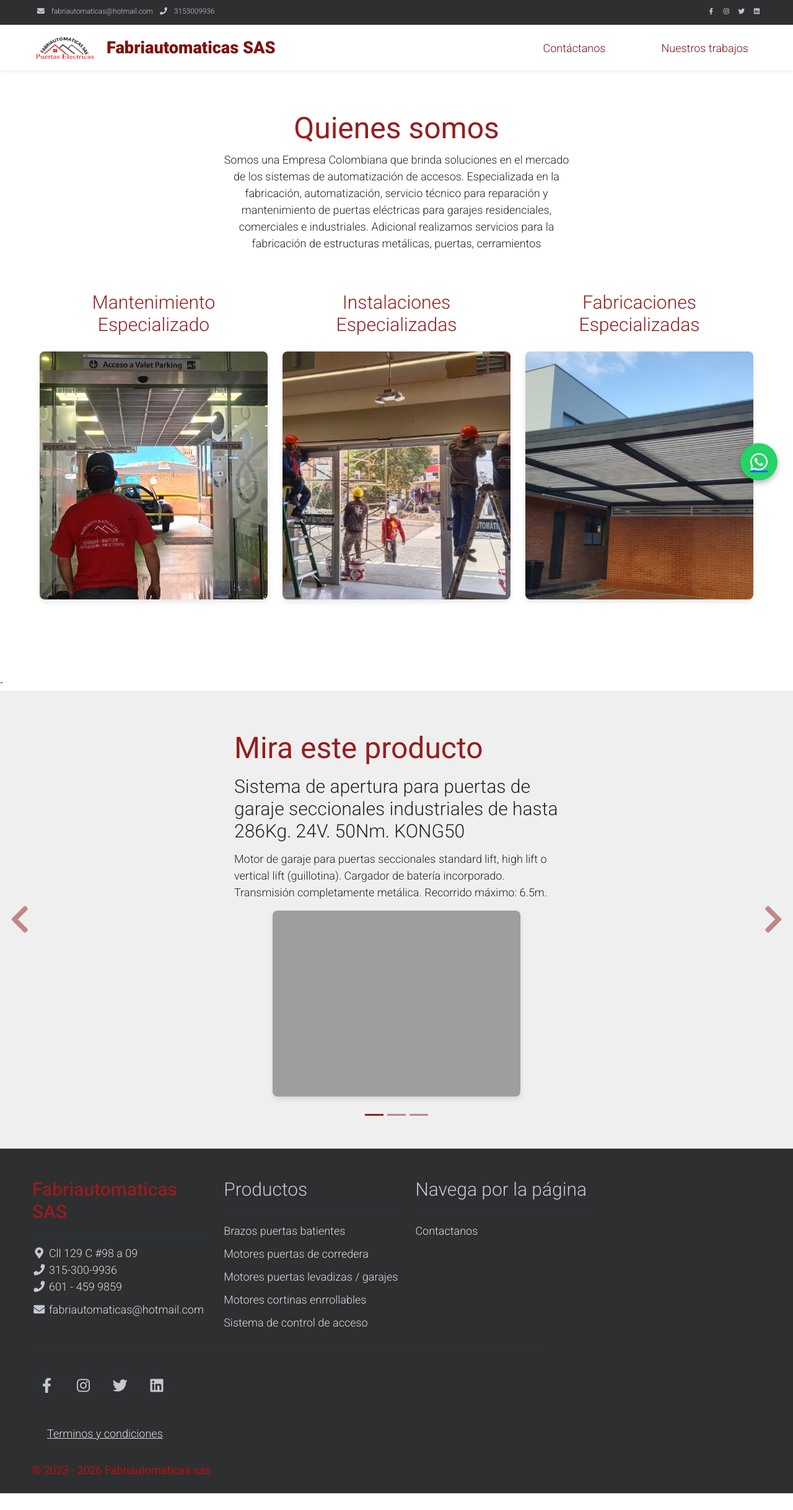
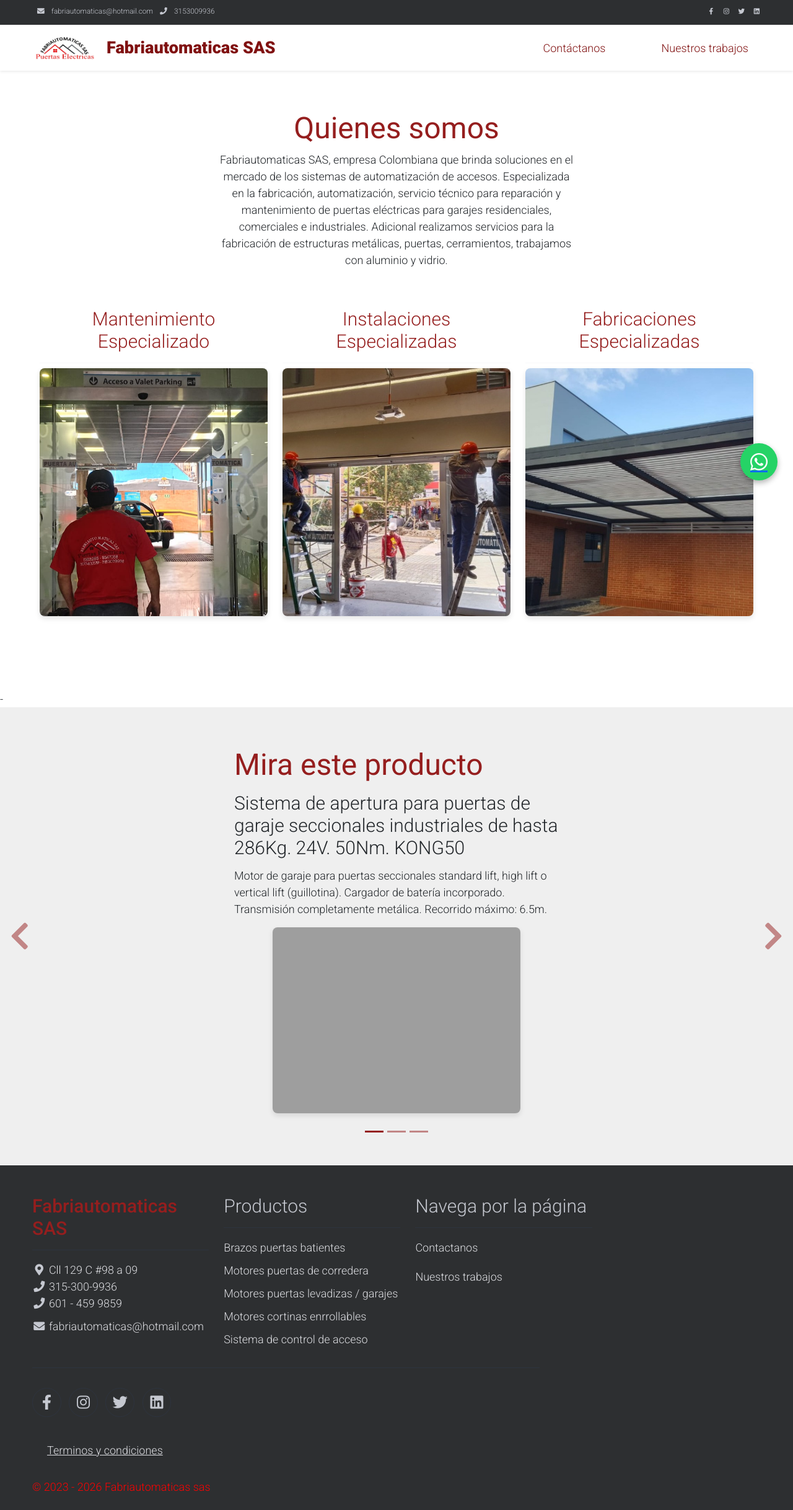
Before and after one commit to RonaldHernandezOficial/proyectoEmpresa, a Flask app: page / in a window 1280 px wide. Shown: the whole page at 62% size. Before the commit the page ends 2409 px from the top, so only its background shows below. Run offline with Flask 3, Linux system fonts and the light colour scheme; some libraries are stand-ins or nearby versions; grey boxes are pictures that could not be loaded.

Commit message:
Changes in menu

```diff
--- a/app/contactanos_not_client/templates/contactanos_not_client.html
+++ b/app/contactanos_not_client/templates/contactanos_not_client.html
@@ -163,6 +163,11 @@
                     <ul class="list-unstyled text-light footer-link-list">
                         <li><a class="text-decoration-none"
                                 href="/contactanos">Contactanos</a></li>
+                        <li>
+                            <a href="/nuestrosTrabajos" class="text-decoration-none">
+                                Nuestros trabajos
+                            </a>
+                        </li>
                         <!--<li>
                             {% if 'usuario' in session %}
                              Si ha iniciado sesión, se muestra el link a la garantía
--- a/app/menu/templates/menu.html
+++ b/app/menu/templates/menu.html
@@ -91,11 +91,12 @@
             <div class="col-lg-6 m-auto">
                 <h1 class="h1 text-success"><b>Quienes somos</b> </h1>
                 <p>
-                    Somos una Empresa Colombiana que brinda soluciones en el mercado de los sistemas de automatización
+                    Fabriautomaticas SAS, empresa Colombiana que brinda soluciones en el mercado de los sistemas de automatización
                     de accesos. Especializada en la fabricación, automatización,
                     servicio técnico para reparación y mantenimiento de puertas eléctricas para garajes residenciales,
                     comerciales e industriales.
-                    Adicional realizamos servicios para la fabricación de estructuras metálicas, puertas, cerramientos
+                    Adicional realizamos servicios para la fabricación de estructuras metálicas, puertas, cerramientos, trabajamos
+                    con aluminio y vidrio.
                 </p>
             </div>
         </div>
@@ -367,7 +368,13 @@
                     <ul class="list-unstyled text-light footer-link-list">
                         <li><a class="text-decoration-none"
                                 href="/contactanos">Contactanos</a></li>
-                        <li> <!--
+                        <li>
+                        <li>
+                            <a href="/nuestrosTrabajos" class="text-decoration-none">
+                                Nuestros trabajos
+                            </a>
+                        </li>
+                            <!--
                             {% if 'usuario' in session %}
                             Si ha iniciado sesión, se muestra el link a la garantía
                             <a class="text-decoration-none" id="linkReseñas"
```
Also changed, not shown: app/menu/templates/nuestrosTrabajos.html (+7 -1 lines), app/terminosycondiciones/templates/terminosycondiciones.html (+7 -1 lines).
